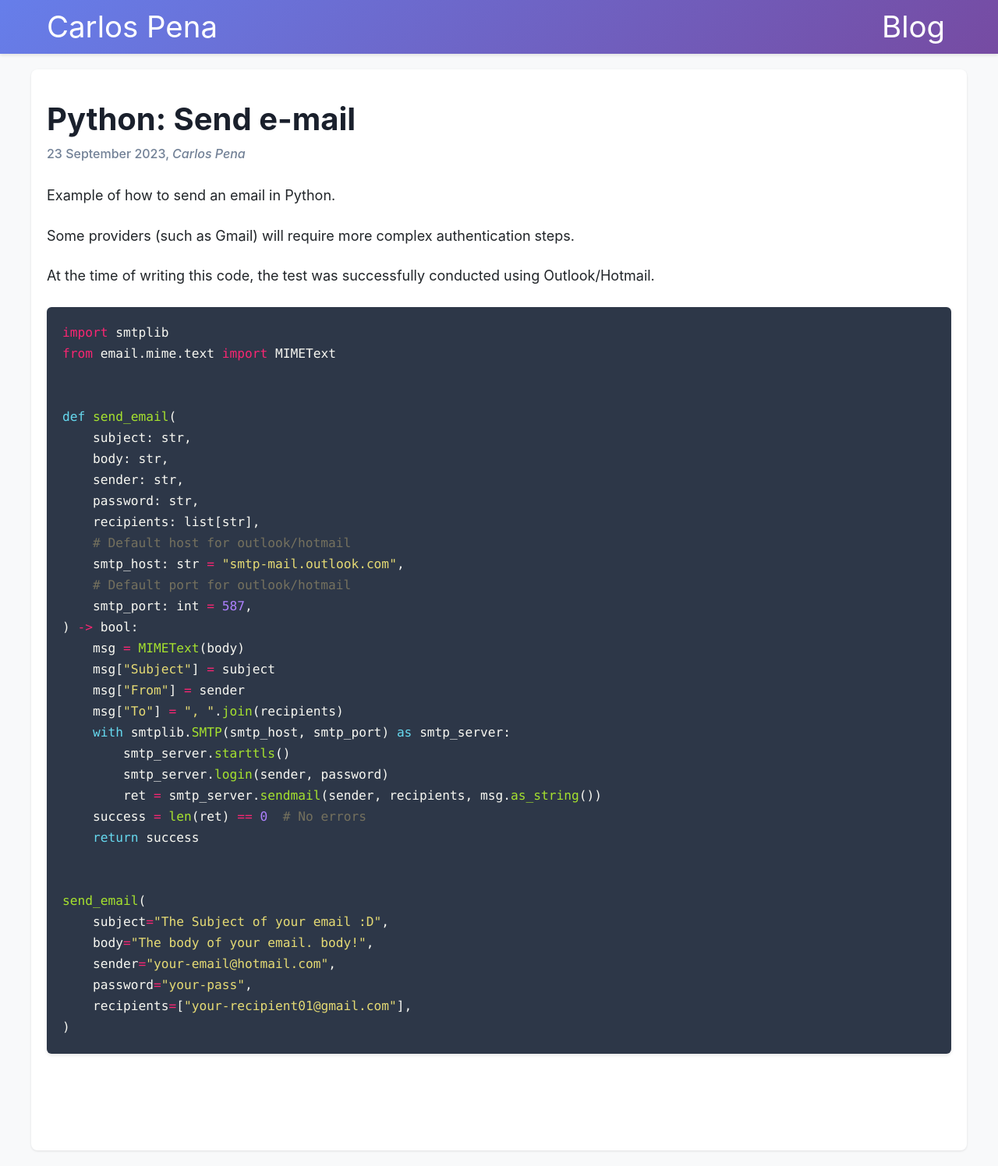
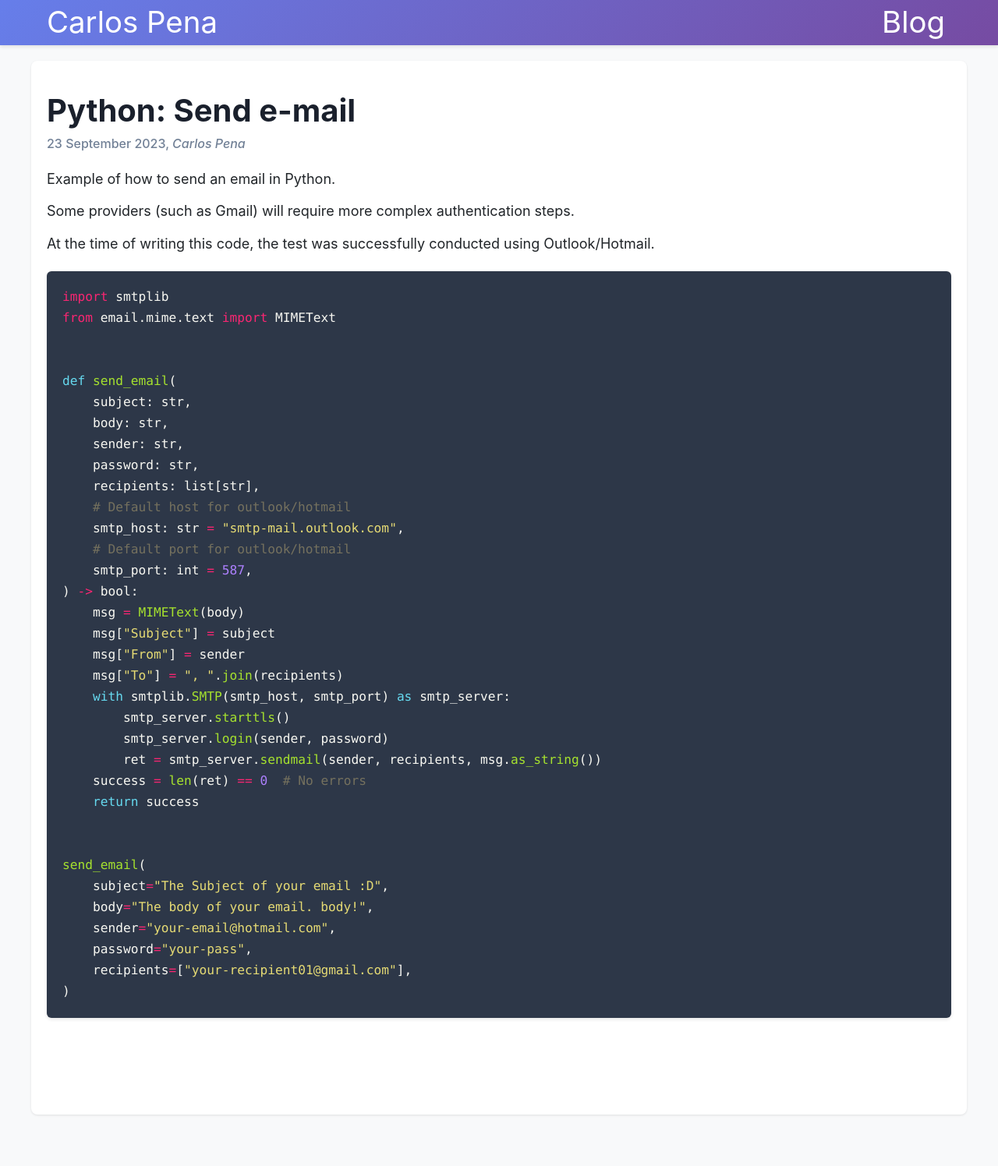
Before and after one commit to CarlosPena00/carlospena00.github.io, a Jekyll site: the page built from _posts/2023-09-23-python-email.md, in a window 1280 px wide. Shown: the whole page at 78% size. Built offline with Jekyll 4.4.1, drawn with Linux system fonts in a browser that asks for light colours; after the commit the page ends 1450 px from its top, so only the background shows below that.

Commit message:
fix(style): Adjust line-height for body, paragraphs, and list items for improved readability

```diff
--- a/assets/style.css
+++ b/assets/style.css
@@ -61,7 +61,7 @@ body {
     align-items: center;
     background-color: #f8f9fa;
     color: #212529;
-    line-height: 1.6;
+    line-height: 1.3;
 }
 
 header {
@@ -164,7 +164,7 @@ content h5 {
 
 content p {
     margin-bottom: 1.25rem;
-    line-height: 1.75;
+    line-height: 1.2;
 }
 
 content ul, content ol {
@@ -174,7 +174,7 @@ content ul, content ol {
 
 content li {
     margin-bottom: 0.5rem;
-    line-height: 1.75;
+    line-height: 1;
 }
 
 content a {
```
